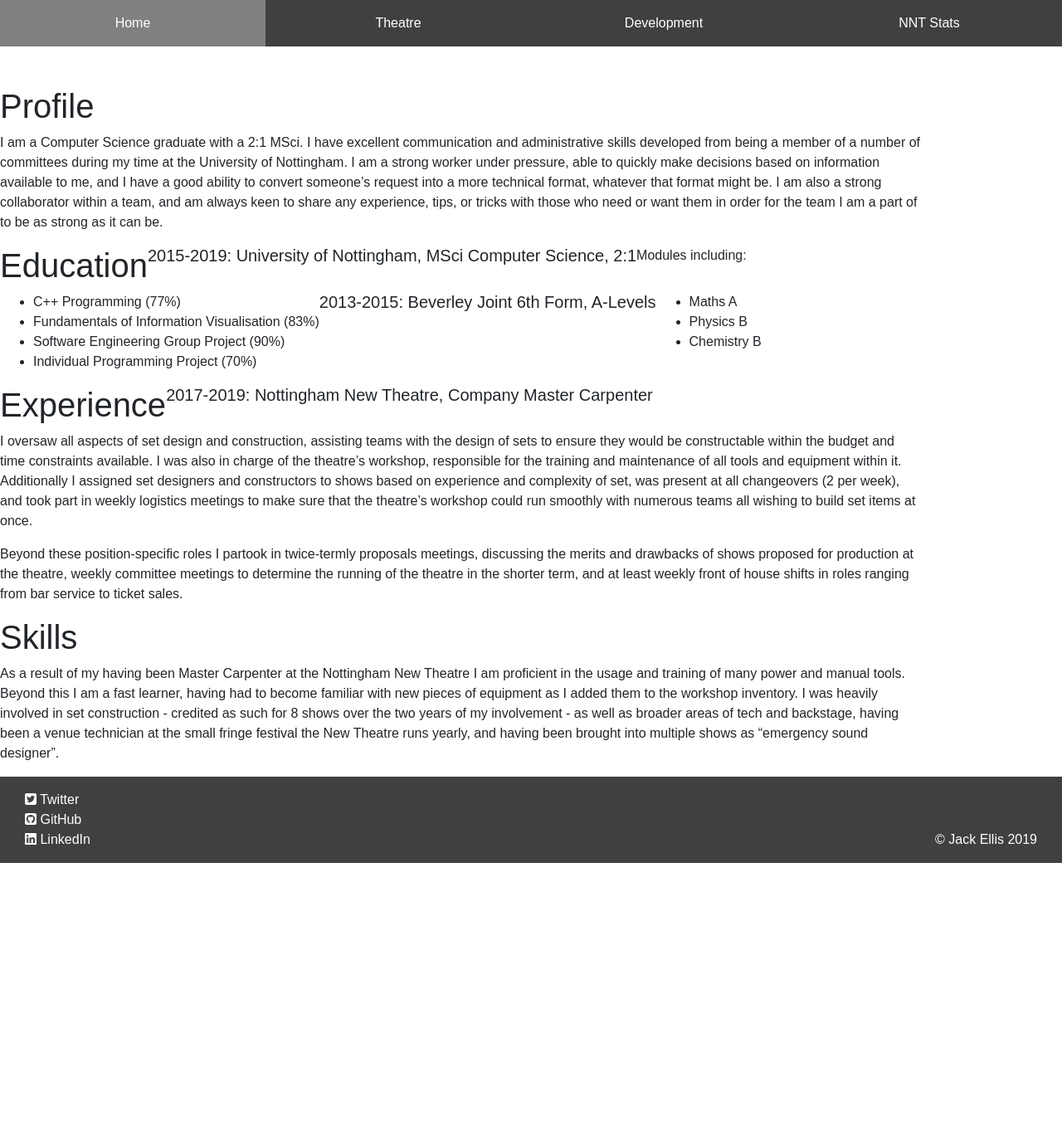
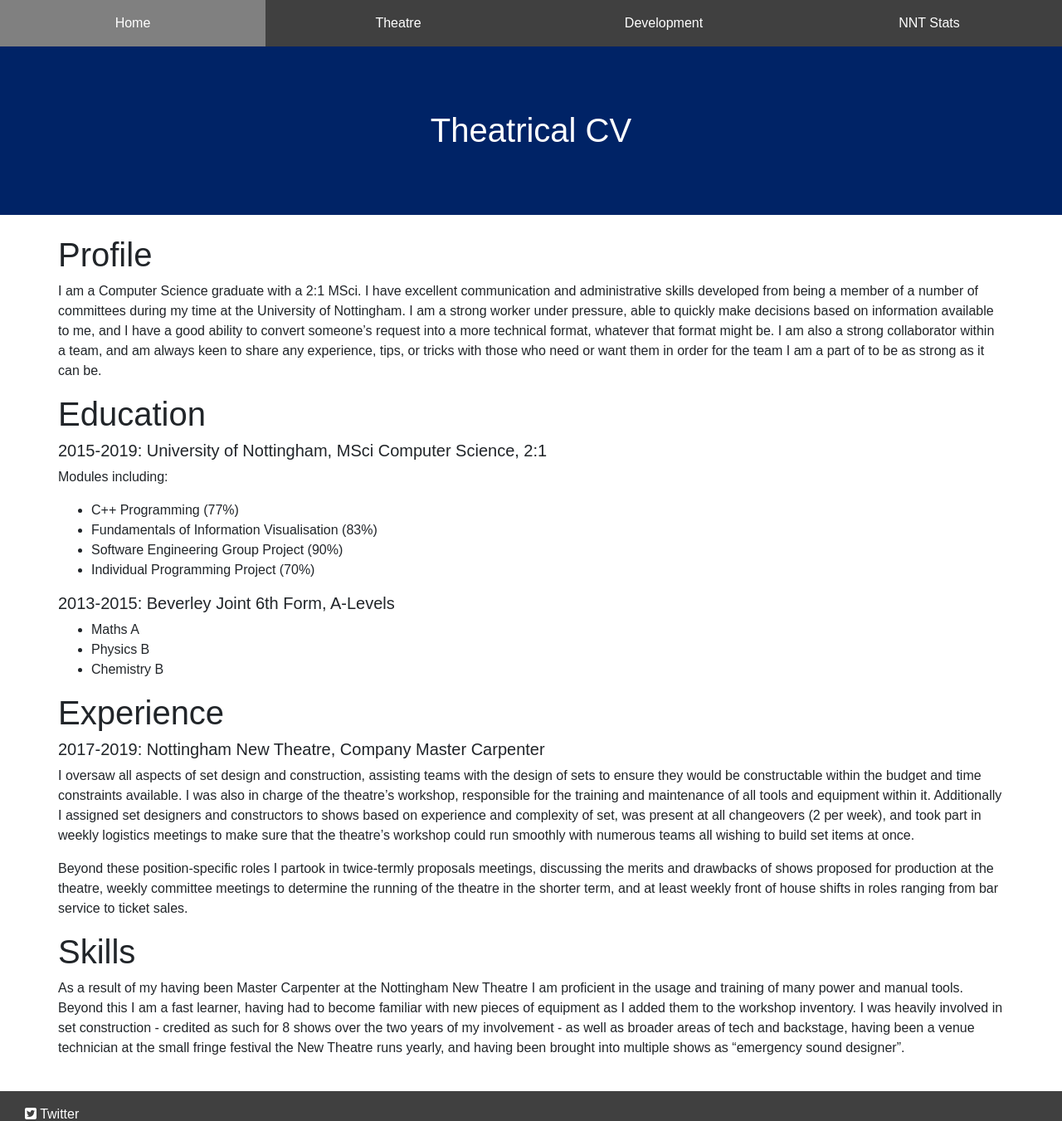
Before and after one commit to GingertronMk1/gingertronmk1.github.io, a Jekyll site: the page built from cvs/theatre.md, in a window 1280 px wide. Shown: the whole page at 83% size. Built offline with Jekyll 4.4.1, drawn with Linux system fonts in a browser that asks for light colours; nearby versions of some CDN libraries.

Commit message:
Updated to reflect class -> id changes

```diff
--- a/_sass/global.scss
+++ b/_sass/global.scss
@@ -18,7 +18,7 @@ a:hover {
   text-decoration: none;
 }
 
-.content {
+#content {
   flex: 1 0 auto;
   padding: 0;
   margin: 1.5rem auto;
@@ -109,7 +109,7 @@ footer {
 
 // HERO
 
-.hero {
+#hero {
   min-height: 15vh;
   background-color: $primary;
   color: white;
```
